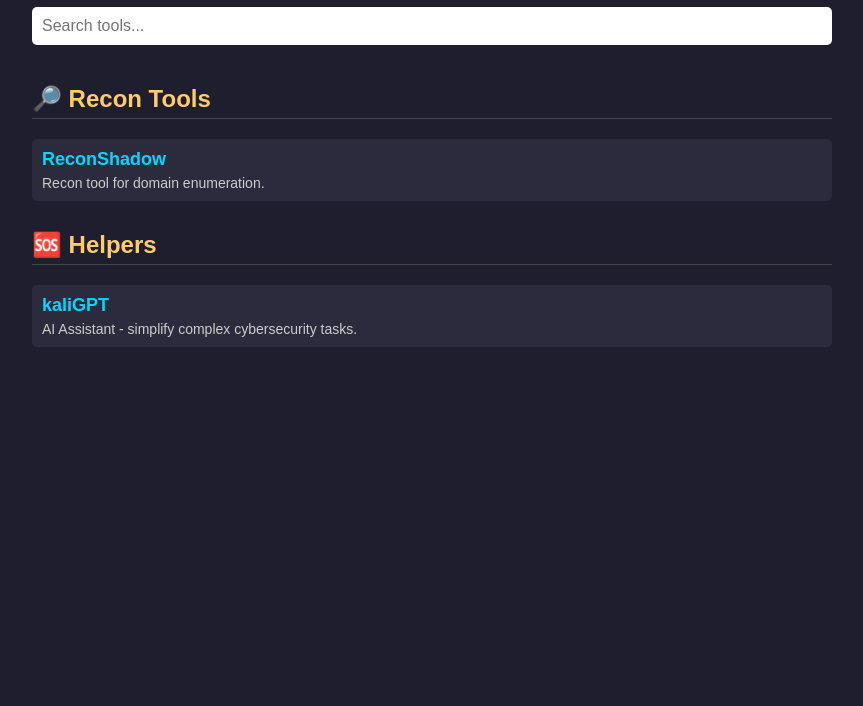
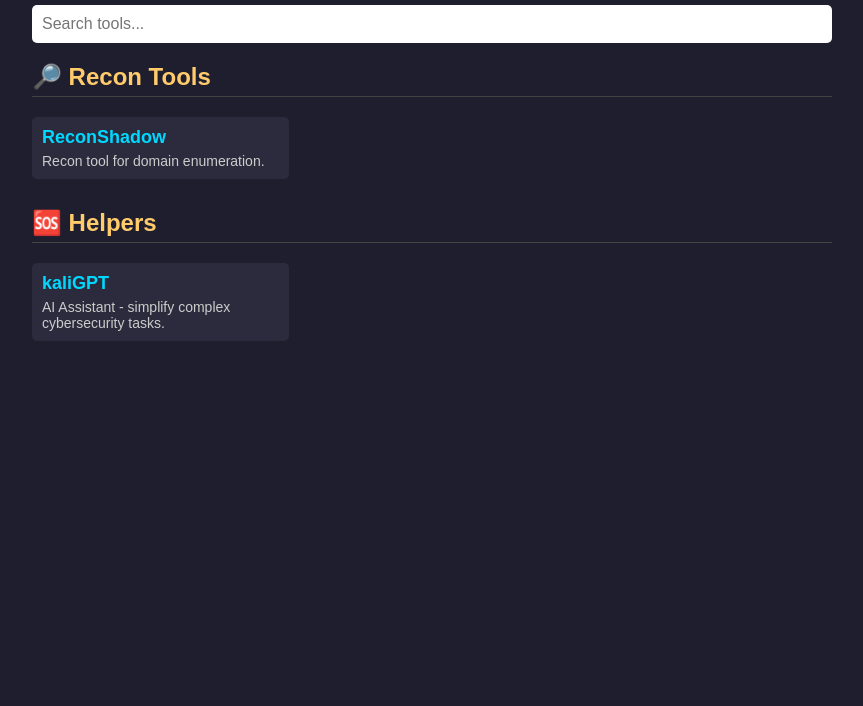
Before and after one commit to jineebjn/tools.jineebjn.com, a plain HTML site: page index.html in a window 1280 px wide. Shown: the part 94-800 px from the top of the page, without its empty margins (208-1071 px from the left). Drawn offline with Linux system fonts and the light colour scheme.

Commit message:
design changed

```diff
--- a/index.html
+++ b/index.html
@@ -1,55 +1,34 @@
 <!DOCTYPE html>
 <html lang="en">
 <head>
-  <meta charset="UTF-8">
+  <meta charset="UTF-8" />
   <title>RedShadow Toolbox</title>
   <style>
-    body {
-      font-family: Arial, sans-serif;
+    * {
+      box-sizing: border-box;
+    }
+    html, body {
+      margin: 0;
+      padding: 20px;
+      height: 100%;
+      overflow: hidden;
       background-color: #1e1e2f;
       color: #ffffff;
-      margin: 0;
-      padding: 20px;
+      font-family: Arial, sans-serif;
     }
-    h1 {
-      text-align: center;
-      color: #00ffd5;
+    .scaler {
+      transform-origin: top left;
+      transition: transform 0.3s ease;
+      max-width: 100%;
     }
     .container {
       max-width: 800px;
       margin: 0 auto;
     }
-    h2 {
-      color: #ffcb6b;
-      border-bottom: 1px solid #444;
-      padding-bottom: 5px;
-    }
-    ul {
-      list-style-type: none;
-      padding: 0;
-    }
-    li {
-      margin: 15px 0;
-      padding: 10px;
-      background-color: #2b2b3d;
-      border-radius: 5px;
-    }
-    a {
-      text-decoration: none;
-      color: #00d8ff;
-      font-weight: bold;
-      font-size: 18px;
-    }
-    a:hover {
-      color: #ffd700;
-    }
-    .desc {
-      font-size: 14px;
-      color: #cccccc;
-      margin-top: 5px;
-    }
-    .category {
-      margin-bottom: 30px;
+    h1 {
+      text-align: center;
+      color: #00ffd5;
+      margin-top: 0;
     }
     #search-box {
       width: 100%;
@@ -60,79 +39,120 @@
       border-radius: 5px;
       box-sizing: border-box;
     }
+    .category {
+      margin-bottom: 30px;
+    }
+    h2 {
+      color: #ffcb6b;
+      border-bottom: 1px solid #444;
+      padding-bottom: 5px;
+      margin-top: 0;
+    }
+    .grid {
+      display: grid;
+      grid-template-columns: repeat(auto-fill, minmax(250px, 1fr));
+      gap: 15px;
+      list-style: none;
+      padding: 0;
+      margin: 0;
+    }
+    .tool-card {
+      background-color: #2b2b3d;
+      padding: 10px;
+      border-radius: 5px;
+    }
+    .tool-card a {
+      text-decoration: none;
+      color: #00d8ff;
+      font-weight: bold;
+      font-size: 18px;
+    }
+    .tool-card a:hover {
+      color: #ffd700;
+    }
+    .desc {
+      font-size: 14px;
+      color: #cccccc;
+      margin-top: 5px;
+    }
   </style>
 </head>
 <body>
+  <div class="scaler">
     <div class="container">
       <h1>🔍 RedShadow Toolbox</h1>
-    <input type="text" id="search-box" placeholder="Search tools...">
+      <input type="text" id="search-box" placeholder="Search tools..." />
 
-    <!-- <div class="category">
+      <div class="category" data-category="Recon Tools">
+        <h2>🔎 Recon Tools</h2>
+        <ul class="grid">
+          <li class="tool-card">
+            <a href="https://github.com/jineebjn/reconshadow">ReconShadow</a>
+            <div class="desc">Recon tool for domain enumeration.</div>
+          </li>
+          <!-- Add more recon tools here if needed -->
+        </ul>
+      </div>
+
+      <div class="category" data-category="Helpers">
+        <h2>🆘 Helpers</h2>
+        <ul class="grid">
+          <li class="tool-card">
+            <a href="https://gpt.jineebjn.com/">kaliGPT</a>
+            <div class="desc">AI Assistant - simplify complex cybersecurity tasks.</div>
+          </li>
+          <!-- Add more helper tools here if needed -->
+        </ul>
+      </div>
+
+      <!-- Uncomment and add Pentesting Tools if desired -->
+      <!--
+      <div class="category" data-category="Pentesting Tools">
         <h2>🛠 Pentesting Tools</h2>
-      <ul>
-        <li>
+        <ul class="grid">
+          <li class="tool-card">
             <a href="http://localhost:3000/burp">Burp Suite</a>
             <div class="desc">Web vulnerability scanner and proxy for testing web app security.</div>
           </li>
-        <li>
+          <li class="tool-card">
             <a href="http://localhost:3000/metasploit">Metasploit Framework</a>
             <div class="desc">Powerful framework for developing and executing exploits.</div>
           </li>
-        <li>
+          <li class="tool-card">
             <a href="http://localhost:3000/nmap">Nmap</a>
             <div class="desc">Network discovery and port scanning utility.</div>
           </li>
         </ul>
-    </div> -->
-
-    <div class="category">
-      <h2>🔎 Recon Tools</h2>
-      <ul>
-        <li>
-          <a href="https://github.com/jineebjn/reconshadow">ReconShadow</a>
-          <div class="desc">Recon tool for domain enumeration.</div>
-        </li>
-        <!-- <li>
-          <a href="http://localhost:3000/theharvester">The Harvester</a>
-          <div class="desc">Emails, subdomains, and people name collection via OSINT.</div>
-        </li>
-        <li>
-          <a href="http://localhost:3000/shodan">Shodan</a>
-          <div class="desc">Search engine for internet-connected devices.</div>
-        </li> -->
-      </ul>
       </div>
-
-    <div class="category">
-      <h2>🆘 Helpers</h2>
-      <ul>
-        <li>
-          <a href="https://gpt.jineebjn.com/">kaliGPT</a>
-          <div class="desc">AI Assistant - simplify complex cybersecurity tasks.</div>
-        </li>
-        <!-- <li>
-          <a href="https://www.hackthebox.com/">Hack The Box</a>
-          <div class="desc">Penetration testing labs and challenges for learning and CTFs.</div>
-        </li>
-        <li>
-          <a href="https://owasp.org/">OWASP</a>
-          <div class="desc">Community-driven security standards and best practices for web apps.</div>
-        </li> -->
-      </ul>
+      -->
     </div>
   </div>
 
   <script>
     const searchBox = document.getElementById('search-box');
-    const allLinks = document.querySelectorAll('li');
+    const toolCards = document.querySelectorAll('.tool-card');
+
+    function resizeToFit() {
+      const scaler = document.querySelector('.scaler');
+      const contentHeight = document.body.scrollHeight;
+      const contentWidth = document.body.scrollWidth;
+      const scaleX = window.innerWidth / contentWidth;
+      const scaleY = window.innerHeight / contentHeight;
+      const scale = Math.min(scaleX, scaleY, 1);
+      scaler.style.transform = `scale(${scale})`;
+    }
 
     searchBox.addEventListener('input', () => {
       const query = searchBox.value.toLowerCase();
-      allLinks.forEach(li => {
-        const text = li.textContent.toLowerCase();
-        li.style.display = text.includes(query) ? '' : 'none';
+      toolCards.forEach(card => {
+        const text = card.textContent.toLowerCase();
+        card.style.display = text.includes(query) ? '' : 'none';
       });
+      resizeToFit();
     });
+
+    window.addEventListener('resize', resizeToFit);
+    window.addEventListener('load', resizeToFit);
   </script>
 </body>
 </html>
```
Lines whose indentation alone changed are shown as unchanged.
